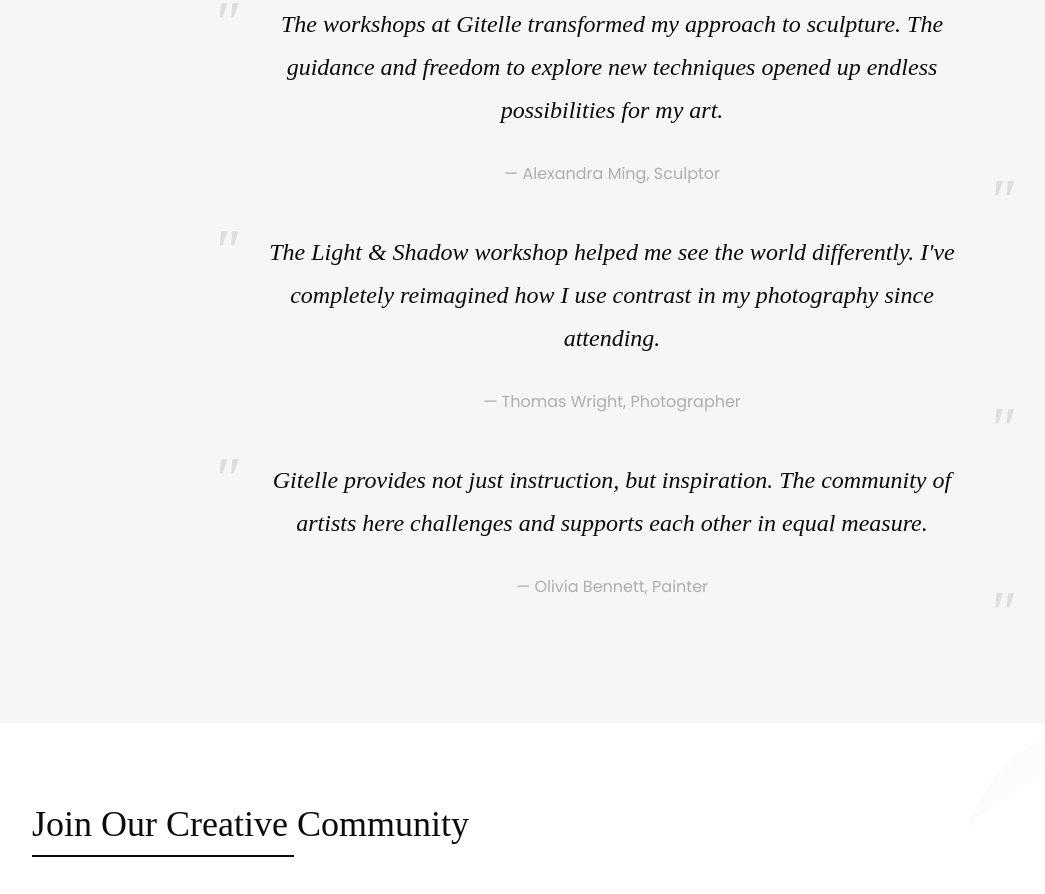
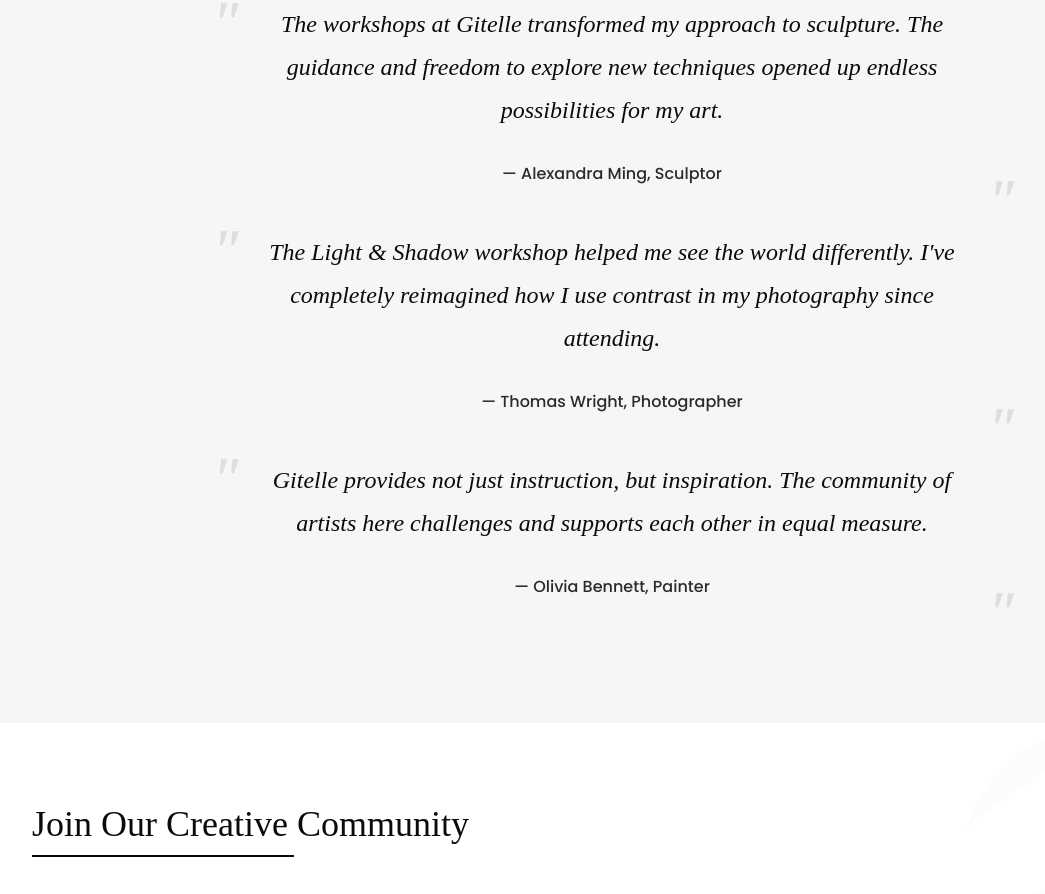
Before and after one commit to jiwoo3034/art-studio-website, a plain HTML site: page index.html in a window 1280 px wide. Shown: the part 3912-4806 px from the top of the page, without its empty margins (28-1073 px from the left). Drawn offline with Linux system fonts and the light colour scheme; a web font is replaced by a local one.

Commit message:
Fix accessibility contrast issue with cite elements in testimonials

```diff
--- a/styles.css
+++ b/styles.css
@@ -564,7 +564,8 @@ cite {
     font-style: normal;
     font-family: var(--font-secondary);
     font-size: 1.6rem;
-    color: var(--color-medium-gray);
+    color: var(--color-off-black); /* Changed from var(--color-medium-gray) to improve contrast */
+    font-weight: 500; /* Added font weight for better readability */
 }
 
 /* ==========================================================================
```
